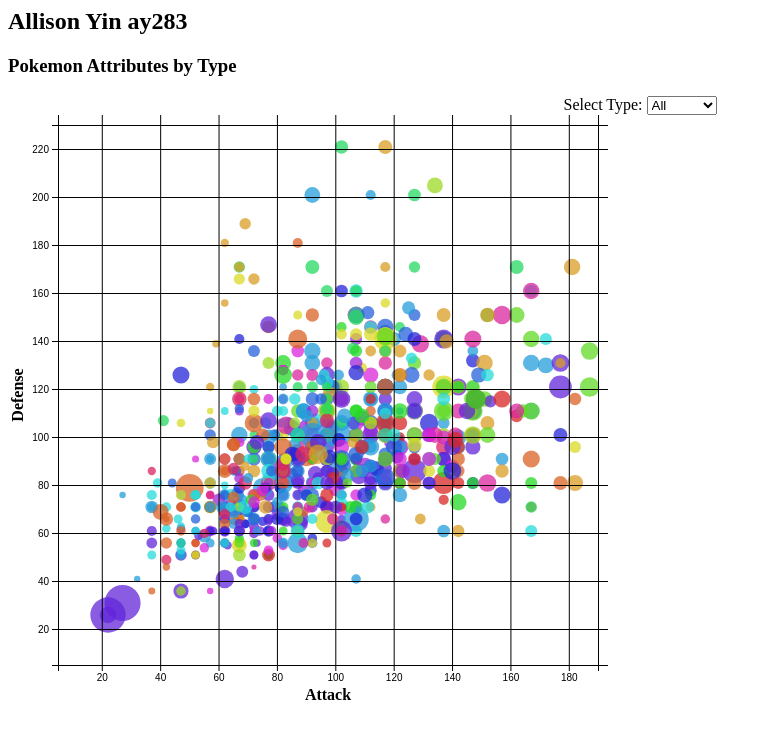
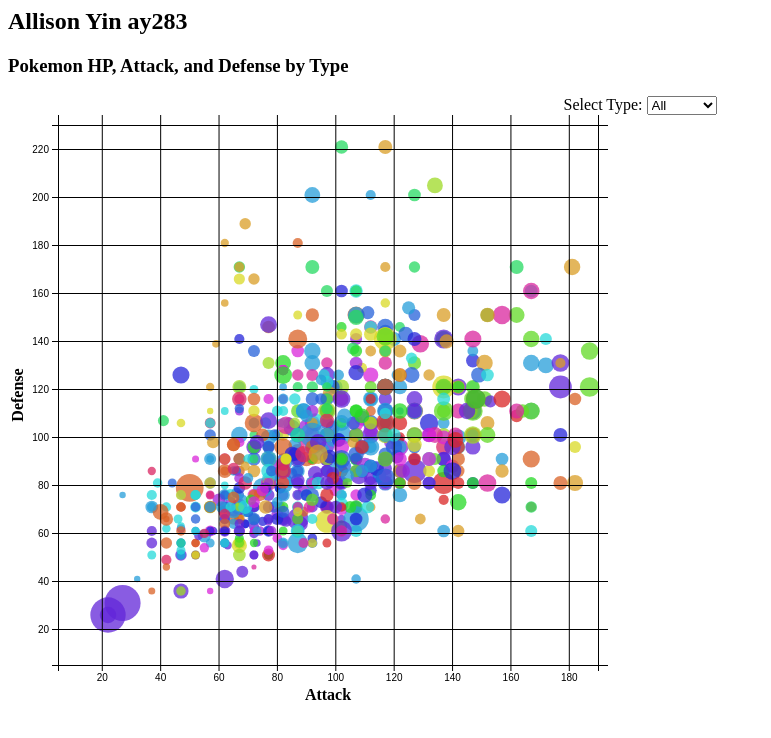
Before and after one commit to ar2525/info_5100_finalproject_fa24, a plain HTML site: page allison/index.html in a window 1280 px wide. Shown: the whole page, without its empty margins (0-771 px from the left). Drawn offline with nearby package versions, Linux system fonts and the light colour scheme.

Commit message:
edit name

```diff
--- a/allison/index.html
+++ b/allison/index.html
@@ -7,7 +7,7 @@
 <body>
   <h2>Allison Yin ay283</h2>
 
-  <h3>Pokemon Attributes by Type</h3>
+  <h3>Pokemon HP, Attack, and Defense by Type</h3>
 
   <div style="text-align: center;">
     <label for="type">Select Type:</label>
```
